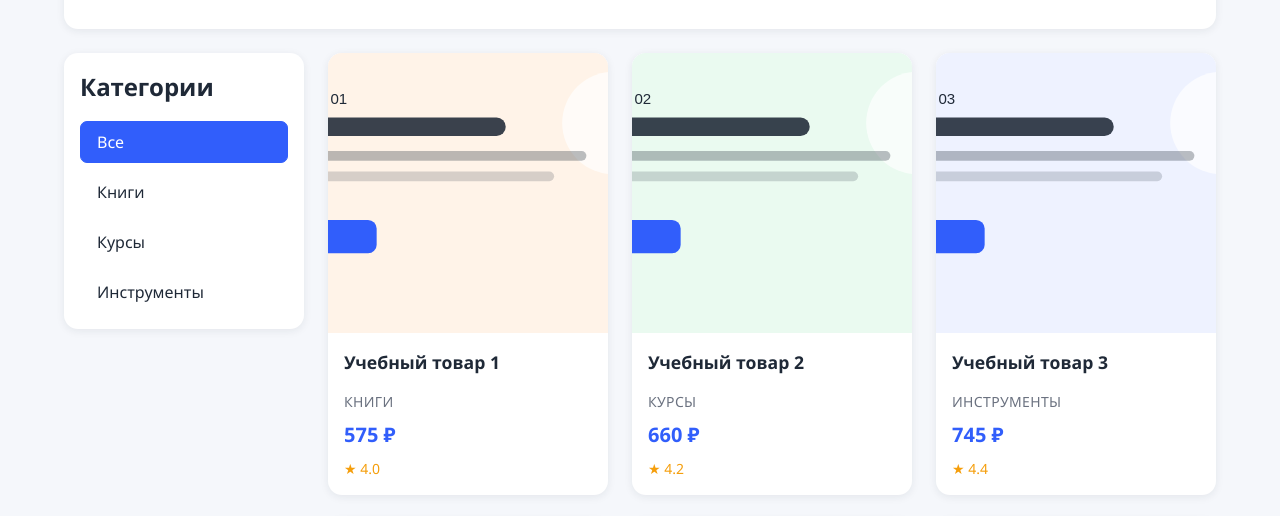
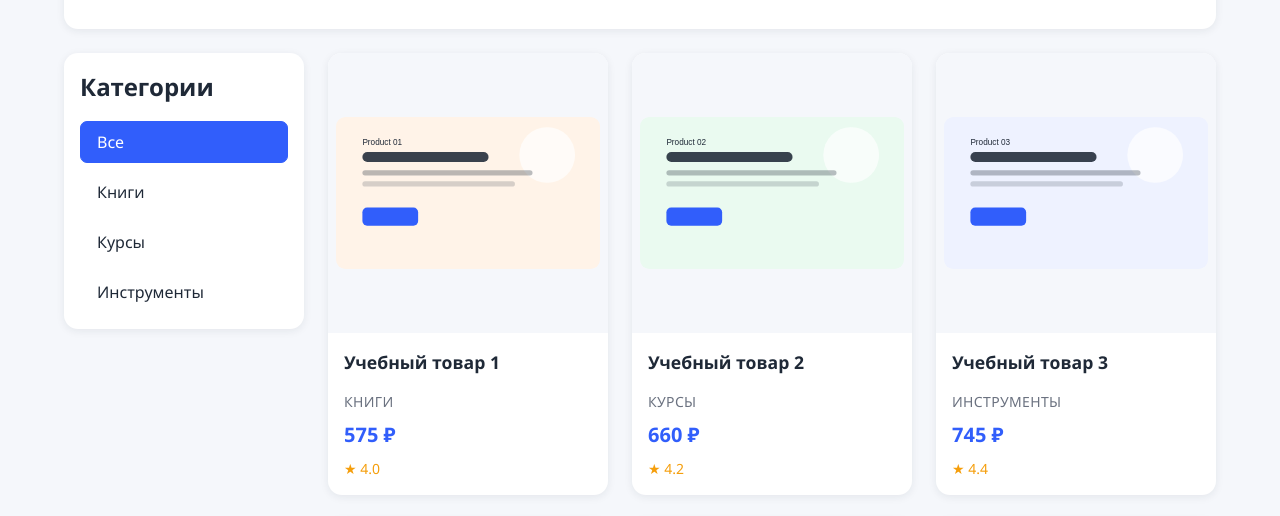
Before and after one commit to i-GeKa-i/tpro-pr02-student, a website: page index.html in a window 1280 px wide. Shown: the part 215-731 px from the top of the page. Drawn offline with Linux system fonts and the light colour scheme.

Commit message:
feat: стили карточек, фильтров и grid-сетка каталога

```diff
--- a/scss/components/_card.scss
+++ b/scss/components/_card.scss
@@ -14,11 +14,12 @@
   }
 
   &__image {
-    width: 100%;
-    aspect-ratio: 1 / 1;
-    object-fit: cover;
-    background-color: variables.$background;
-  }
+  width: 100%;
+  aspect-ratio: 1 / 1;
+  object-fit: contain;     // ← было cover, стало contain
+  padding: variables.$space * 0.5;  // ← небольшой отступ, чтобы не прилипала
+  background-color: variables.$background;
+}
 
   &__content {
     display: flex;
```
Also changed, not shown: css/styles.css.
